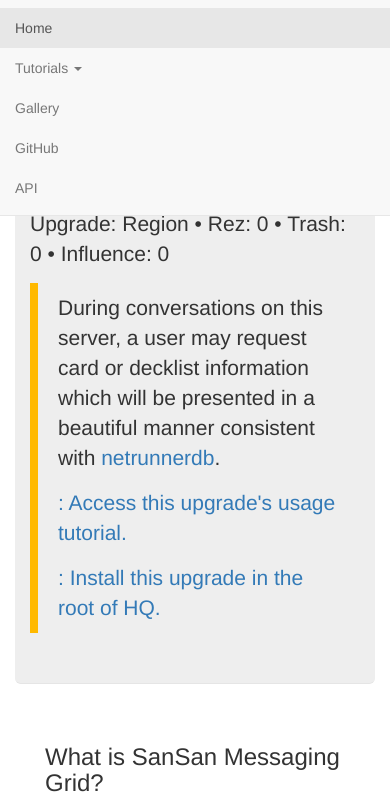
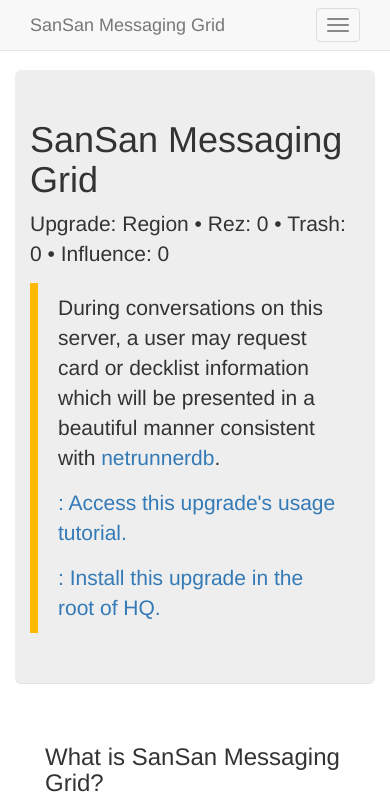
Before and after one commit to frogamic/sansan-messaging-grid, a plain HTML site: page index.html in a window 390 px wide. Shown: the top 804 px of the page. Drawn offline with nearby package versions, Linux system fonts and the light colour scheme; some icons are missing.

Commit message:
Added hamburger menu to index page

```diff
--- a/index.html
+++ b/index.html
@@ -41,10 +41,17 @@
 
     <nav class="navbar navbar-default navbar-fixed-top" role="navigation">
       <div class="container">
-        <ul class="nav navbar-nav navbar-left">
+        <div class="navbar-brand hidden-sm hidden-md hidden-lg">SanSan Messaging Grid</div>
+        <button type="button" class="navbar-toggle collapsed" data-toggle="collapse" data-target="#navbar" aria-expanded="false" aria-controls="navbar">
+          <span class="sr-only">Toggle navigation</span>
+          <span class="icon-bar"></span>
+          <span class="icon-bar"></span>
+          <span class="icon-bar"></span>
+        </button>
+        <ul id="navbar" class="nav navbar-nav navbar-left navbar-collapse collapse">
           <li class="active"><a href="#">Home</a></li>
           <li class="dropdown">
-            <a href="#" class="text-muted dropdown-toggle" data-toggle="dropdown" role="presentation" aria-haspopup="true" aria-expanded="false">Tutorials <span class="caret"></span></a>
+            <a href="#" class="dropdown-toggle" data-toggle="dropdown" role="presentation" aria-haspopup="true" aria-expanded="false">Tutorials <span class="caret"></span></a>
             <ul class="dropdown-menu">
               <li><a href="usage.html">Users</a></li>
               <li><a href="setup.html">Administrators</a></li>
```
